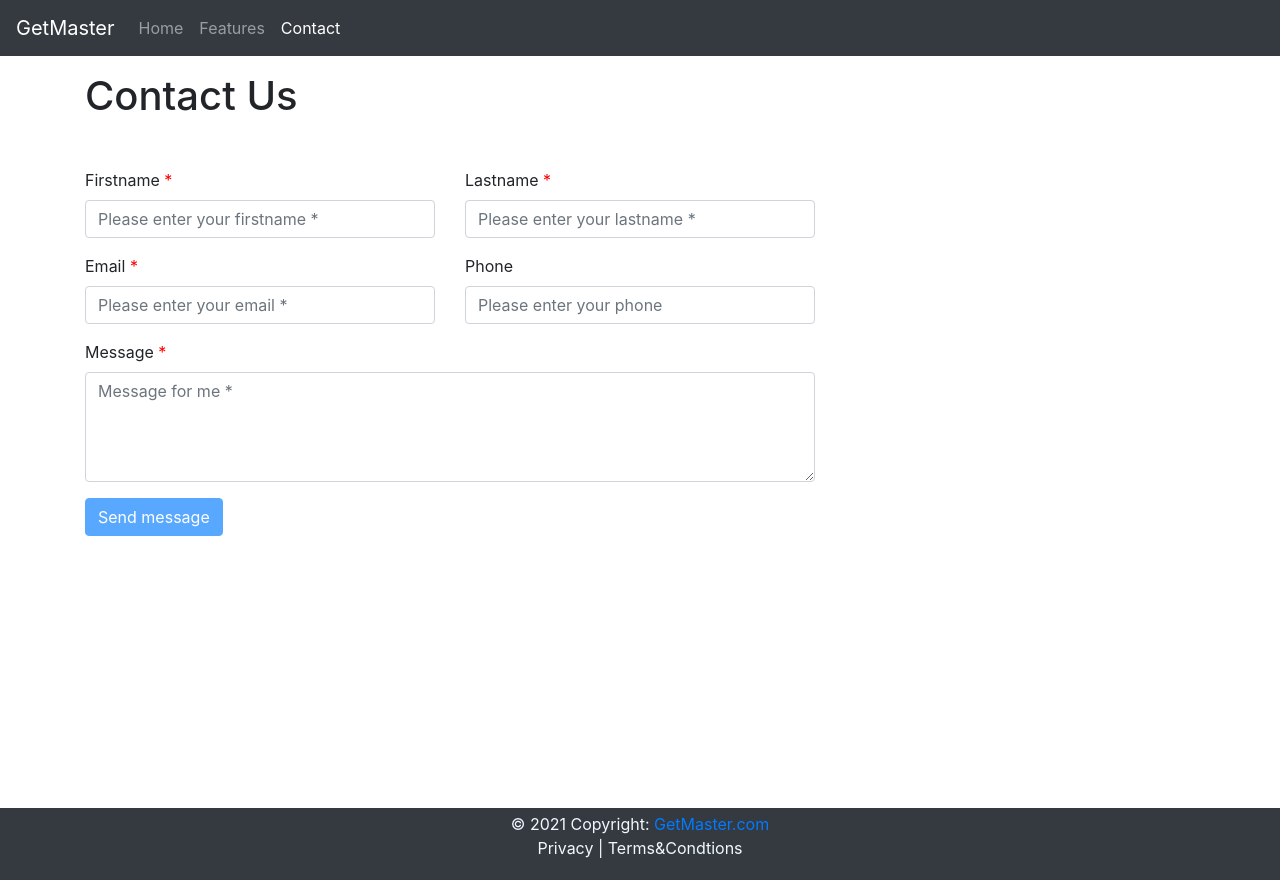
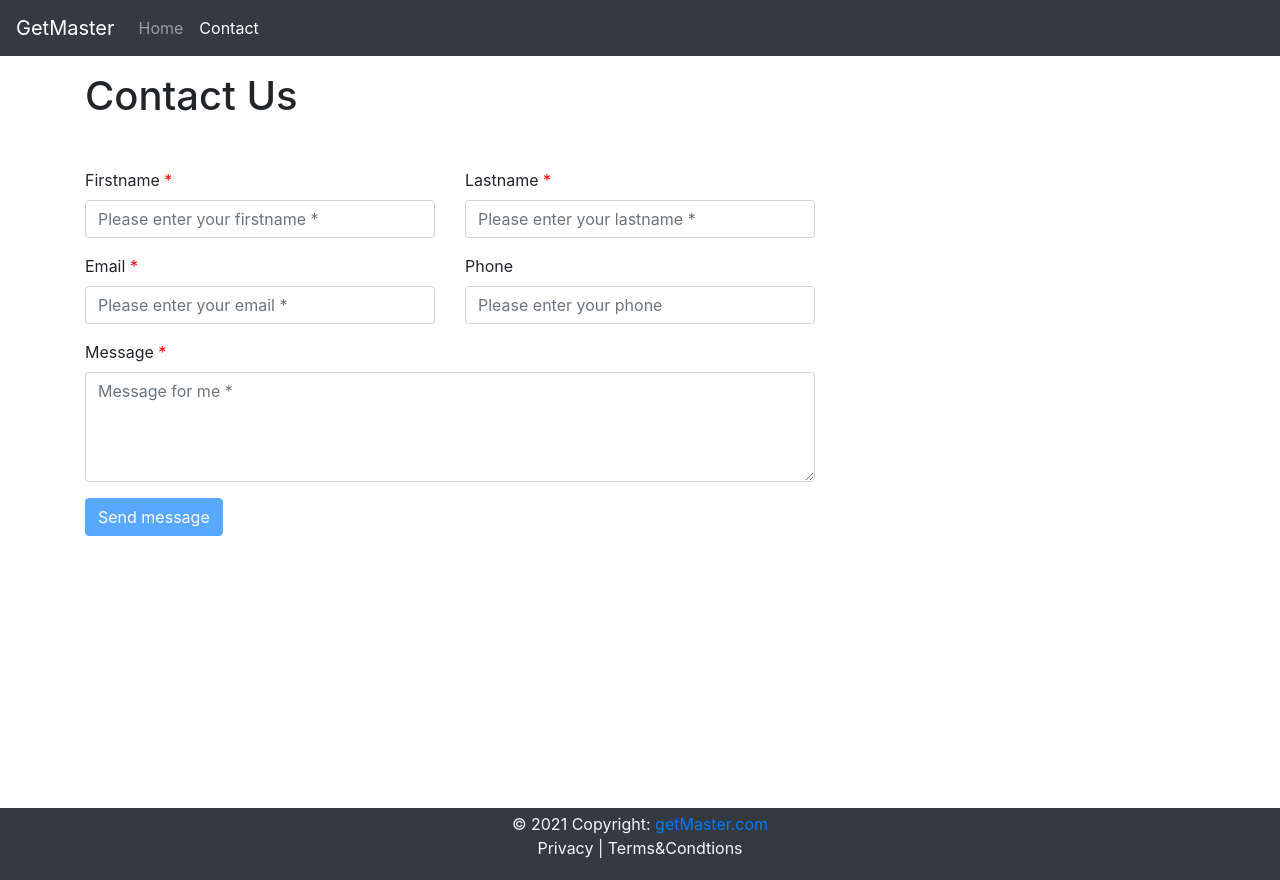
Before and after one commit to Shubham20015/GetMaster, a plain HTML site: page contact.html in a window 1280 px wide. Drawn offline with nearby package versions, Linux system fonts and the light colour scheme.

Commit message:
Update routing

```diff
--- a/contact.html
+++ b/contact.html
@@ -24,9 +24,6 @@
             <ul class="navbar-nav mr-auto">
                 <li class="nav-item">
                     <a class="nav-link" href="index.html">Home</a>
-                </li>
-                <li class="nav-item">
-                    <a class="nav-link" href="#">Features</a>
                 </li>
                 <li class="nav-item active">
                     <a class="nav-link" href="contact.html">Contact <span class="sr-only">(current)</span></a>
@@ -121,7 +118,7 @@
     <footer class="footer py-1 bg-dark">
         <div class="container">
             <div class="text-center" style="color: aliceblue;">&copy; 2021 Copyright:
-                <a href="https://postman.com">GetMaster.com</a>
+                <a href="/">getMaster.com</a>
                 <p>Privacy | Terms&Condtions</p>
             </div>
         </div>
```
